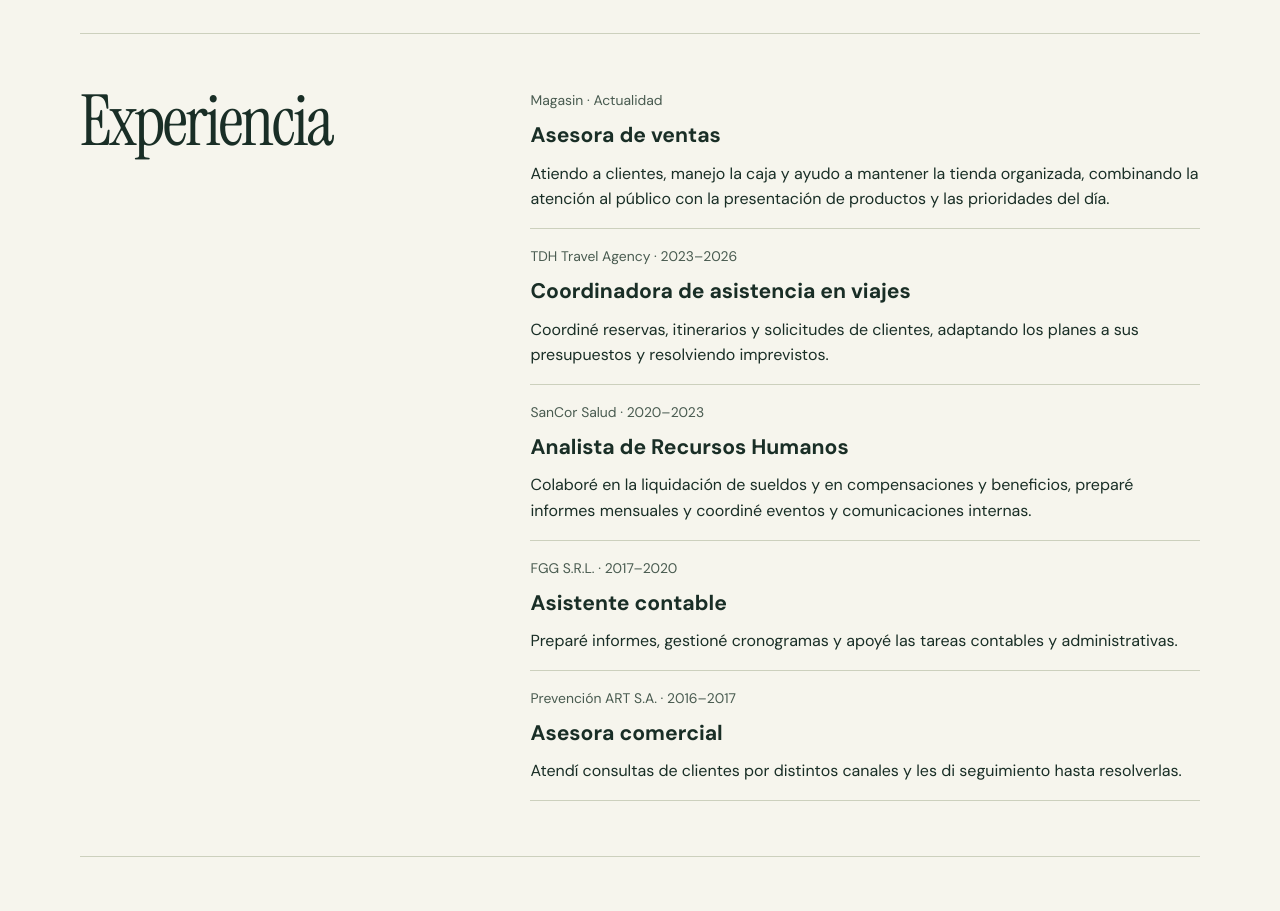
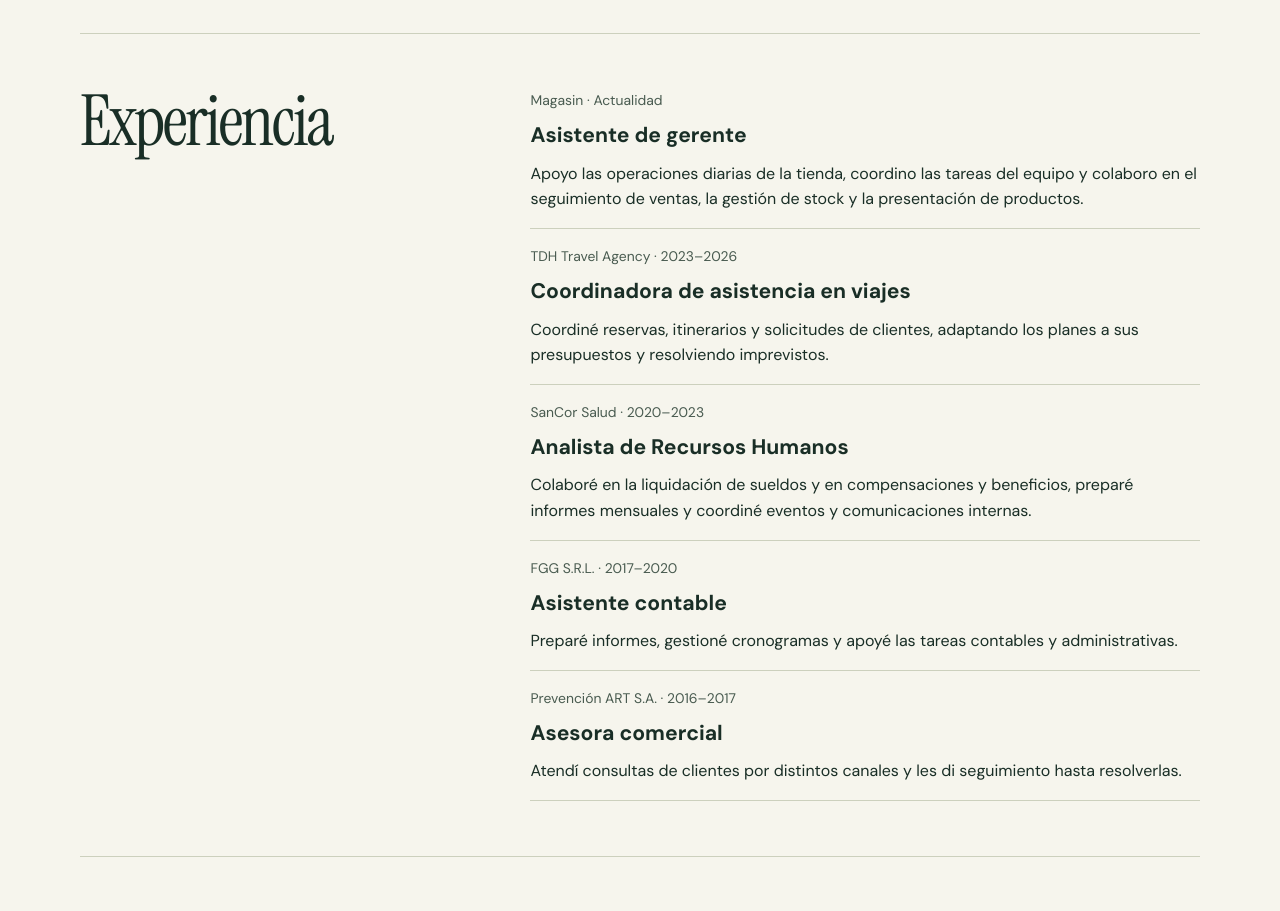
Before and after one commit to solorlanda/sol-orlanda-portfolio, a plain HTML site: page es/index.html in a window 1280 px wide. Shown: the part 1200-2111 px from the top of the page. Drawn offline with Linux system fonts and the light colour scheme.

Commit message:
Update Spanish management assistant role

```diff
--- a/es/index.html
+++ b/es/index.html
@@ -23,7 +23,7 @@
 <article class="project"><div class="visual blue"><div class="mock" aria-hidden="true"><strong>Tango Store</strong><div><span>Tienda en línea</span><span>↗</span></div><div><span>Repositorio público</span><span>GitHub</span></div></div></div><div class="details"><h3>Tango Store E-commerce</h3><p>Un proyecto de tienda en línea en el que exploré cómo organizar un catálogo y facilitar la búsqueda de productos.</p><a href="https://github.com/solorlanda/TangoStoreEcommerce">Ver código en GitHub ↗</a></div></article>
 </div></section>
 <section id="experience" class="experience"><div><h2>Experiencia</h2></div><div>
-<article class="job"><p class="meta">Magasin · Actualidad</p><h3>Asesora de ventas</h3><p>Atiendo a clientes, manejo la caja y ayudo a mantener la tienda organizada, combinando la atención al público con la presentación de productos y las prioridades del día.</p></article>
+<article class="job"><p class="meta">Magasin · Actualidad</p><h3>Asistente de gerente</h3><p>Apoyo las operaciones diarias de la tienda, coordino las tareas del equipo y colaboro en el seguimiento de ventas, la gestión de stock y la presentación de productos.</p></article>
 <article class="job"><p class="meta">TDH Travel Agency · 2023–2026</p><h3>Coordinadora de asistencia en viajes</h3><p>Coordiné reservas, itinerarios y solicitudes de clientes, adaptando los planes a sus presupuestos y resolviendo imprevistos.</p></article>
 <article class="job"><p class="meta">SanCor Salud · 2020–2023</p><h3>Analista de Recursos Humanos</h3><p>Colaboré en la liquidación de sueldos y en compensaciones y beneficios, preparé informes mensuales y coordiné eventos y comunicaciones internas.</p></article>
 <article class="job"><p class="meta">FGG S.R.L. · 2017–2020</p><h3>Asistente contable</h3><p>Preparé informes, gestioné cronogramas y apoyé las tareas contables y administrativas.</p></article>
```
